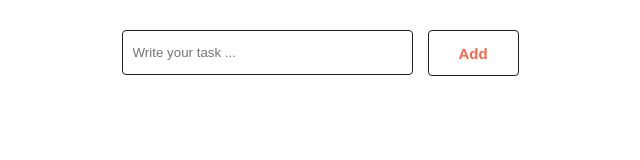
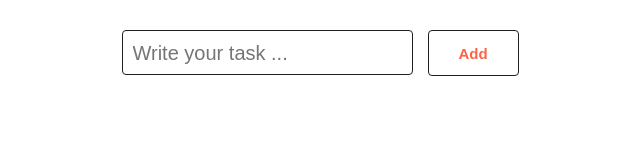
Before and after one commit to Mehedi4467/kanban-board-client, a React (Create React App) app: page / in a window 1280 px wide. Shown: the top 160 px of the page, without its empty margins (320-960 px from the left). Built offline with nearby package versions, Linux system fonts and the light colour scheme.

Commit message:
input feild placeholder fond size update

```diff
--- a/src/Components/TaskInput.js/TaskInput.css
+++ b/src/Components/TaskInput.js/TaskInput.css
@@ -1,5 +1,4 @@
 .task-input-main {
-    margin: 0 auto;
     display: flex;
     margin-top: 30px;
     justify-content: center;
@@ -11,6 +10,12 @@
     border-radius: 4px;
     border: 1px solid rgb(31, 31, 31);
     padding: 0 10px;
+}
+
+.task-input-main .input-field input,
+input::placeholder {
+    font: 20px/3 sans-serif;
+
 }
 
 .task-input-main .input-button {
```
Also changed, not shown: src/Components/TaskInput.js/TaskInput.js (line endings or trailing spaces).
